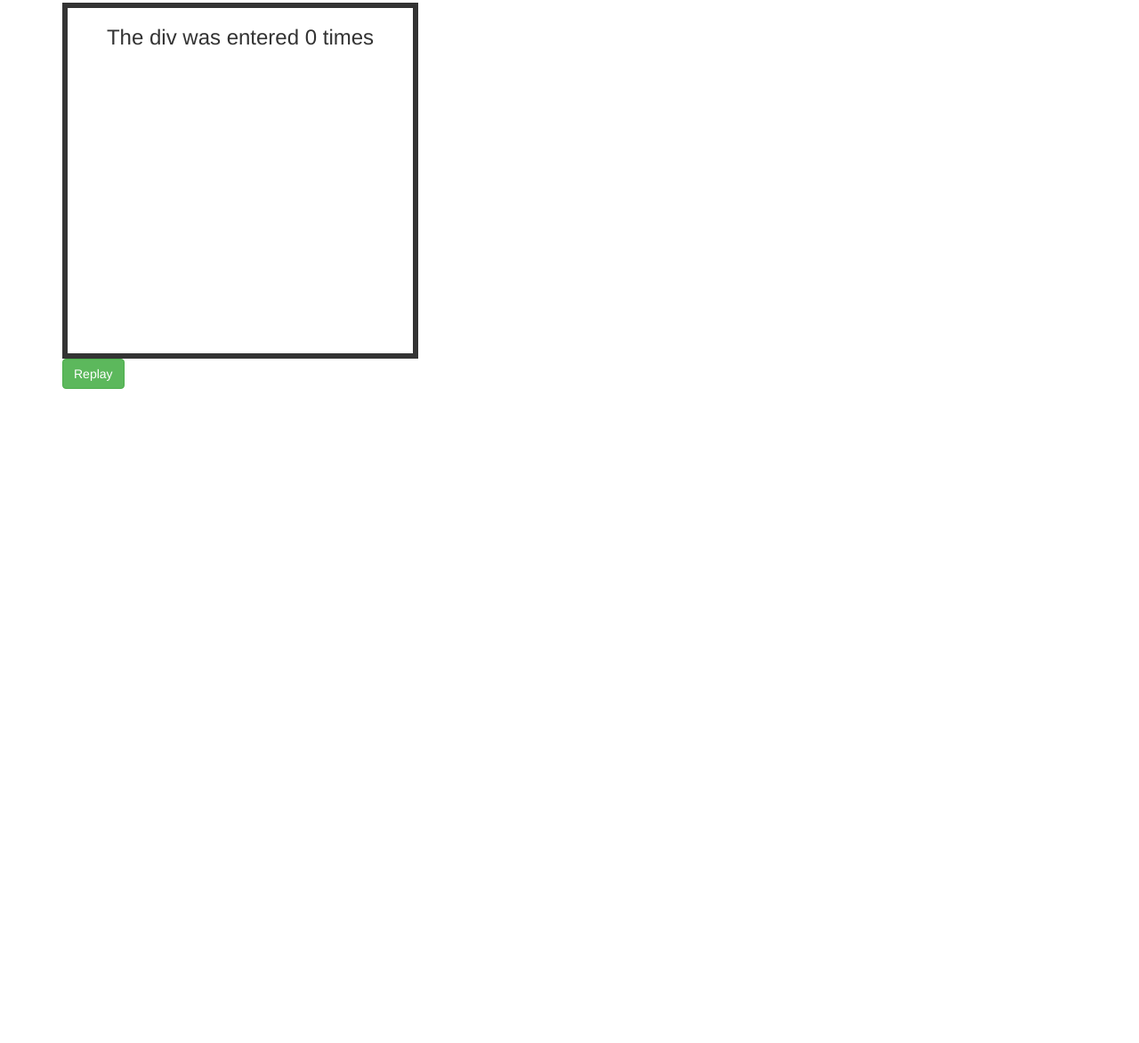
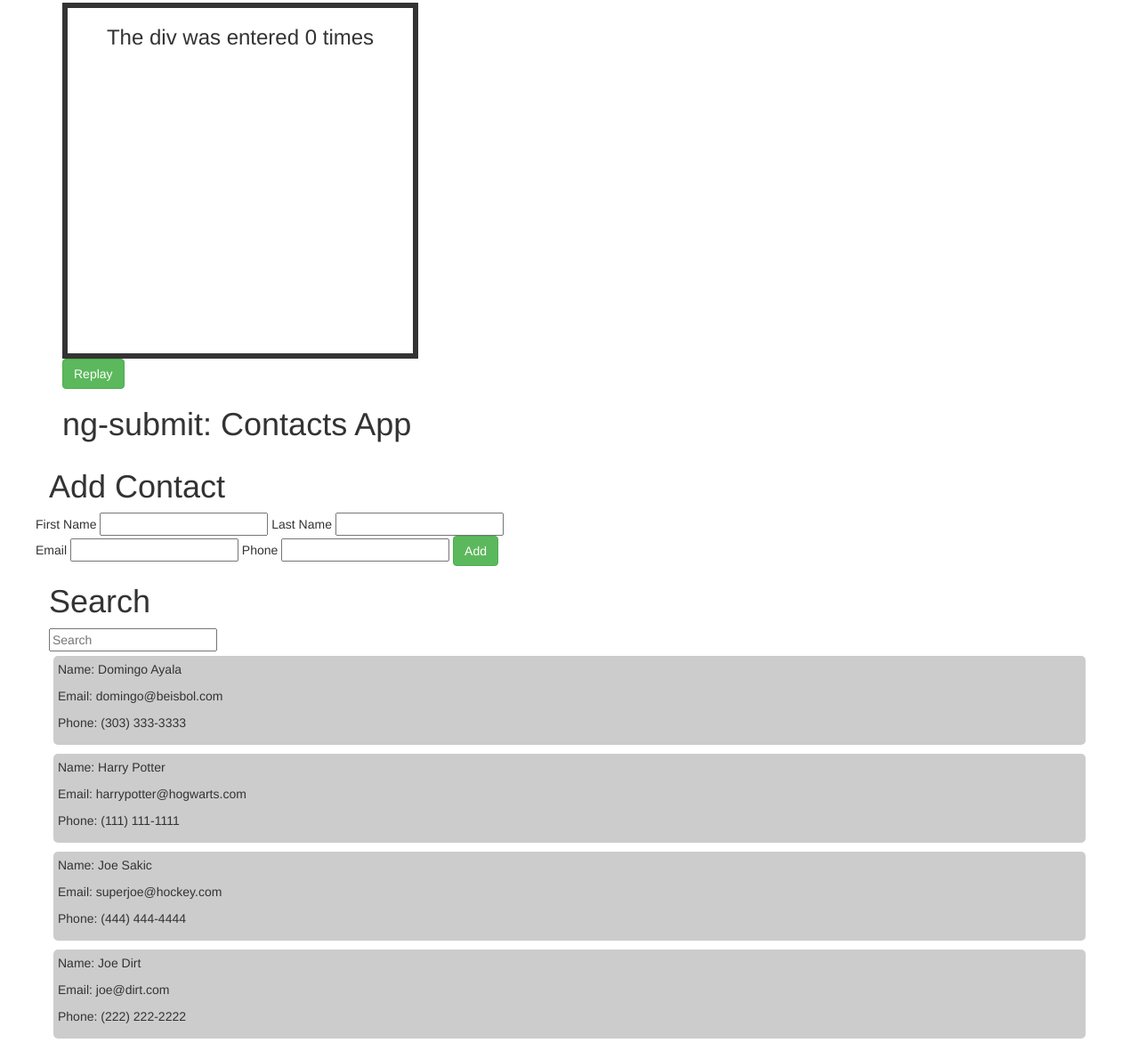
Before and after one commit to jonhammond/angular-intro, a website: page src/ex8.html in a window 1280 px wide. Shown: the part 757-1929 px from the top of the page at 89% size. Before the commit the page ends 1194 px from the top, so only its background shows below. Drawn offline with nearby package versions, Linux system fonts and the light colour scheme.

Commit message:
Added contacts form to ex8.html and added search functionality

```diff
--- a/src/css/main.css
+++ b/src/css/main.css
@@ -22,3 +22,10 @@
   border-style: solid;
   border-width: 6px;
 }
+
+.contact {
+  background-color: rgba(0,0,0,.2);
+  border-radius: 5px;
+  padding: 5px;
+  margin: 5px;
+}
--- a/src/ex8.html
+++ b/src/ex8.html
@@ -1,5 +1,5 @@
 <!DOCTYPE html>
-<html lang="en" ng-app='myApp'>
+<html lang="en" ng-app="myApp">
   <head>
     <meta charset="utf-8">
     <title>Exercise 8</title>
@@ -53,10 +53,49 @@
       <button class="btn btn-success" ng-click="replay()">Replay</button>
     </div>
 
+    <div ng-controller="ContactsController">
+      <h1>ng-submit: Contacts App</h1>
+      <!-- Add Contact -->
+      <div class="row">
+        <h1>Add Contact</h1>
+        <form>
+          <div class="row">
+            First Name
+            <input type="text" name="name" />
+            Last Name
+            <input type="text" name="lastname"/>
+          </div>
+          <div class="row">
+            Email
+            <input type="text" name="email"/>
+            Phone
+            <input type="text" name="phone"/>
+            <input type="submit" value="Add" class="btn btn-success">
+          </div>
+        </form>
+      </div>
+      <!-- Search Contacts -->
+      <div class="row">
+        <h1>Search</h1>
+        <form>
+          <input type="text" placeholder="Search" ng-model="search"/>
+        </form>
+      </div>
+
+      <div class="row" ng-repeat="contact in myContacts | filter : search">
+        <div class="contact">
+          <p>Name: {{ contact.fName }} {{ contact.lName }}</p>
+          <p>Email: {{ contact.email }}</p>
+          <p>Phone: {{ contact.phone }}</p>
+        </div>
+      </div>
+
+    </div>
+
   </div>
 
   <!-- SCRIPTS -->
-    <script src="https://code.jquery.com/jquery-2.1.4.min.js"></script>
+  <script src="https://code.jquery.com/jquery-2.1.4.min.js"></script>
     <script src="http://cdnjs.cloudflare.com/ajax/libs/underscore.js/1.8.3/underscore-min.js"></script>
     <script src="https://maxcdn.bootstrapcdn.com/bootstrap/3.3.5/js/bootstrap.min.js"></script>
     <script type="text/javascript" src="https://ajax.googleapis.com/ajax/libs/angularjs/1.4.5/angular.min.js"></script>
--- a/src/js/app.js
+++ b/src/js/app.js
@@ -101,13 +101,42 @@ app.controller('MouseEnterController', ['$scope', '$timeout', function($scope, $
       return color;
     };
     $scope.replay = function() {
-      var prevColor;
       var displayColors = function () {
         for (var i=0; i<colorArray.length; i++) {
-        prevColor = colorArray[i];
+        var prevColor = colorArray[i];
         }
         console.log(prevColor);
+        $timeout(function() {displayColors();}, 1000)
       };
-    $timeout(function() {displayColors();}, 1000);
     }
 }])
+
+
+app.controller('ContactsController', ['$scope', function($scope) {
+  $scope.myContacts = [
+    {
+      fName: "Domingo",
+      lName: "Ayala",
+      email: "domingo@beisbol.com",
+      phone: "(303) 333-3333",
+    },
+    {
+      fName: "Harry",
+      lName: "Potter",
+      email: "harrypotter@hogwarts.com",
+      phone: "(111) 111-1111",
+    },
+    {
+      fName: "Joe",
+      lName: "Sakic",
+      email: "superjoe@hockey.com",
+      phone: "(444) 444-4444",
+    },
+    {
+    fName: "Joe",
+    lName: "Dirt",
+    email: "joe@dirt.com",
+    phone: "(222) 222-2222",
+    }
+  ]
+}])
```
